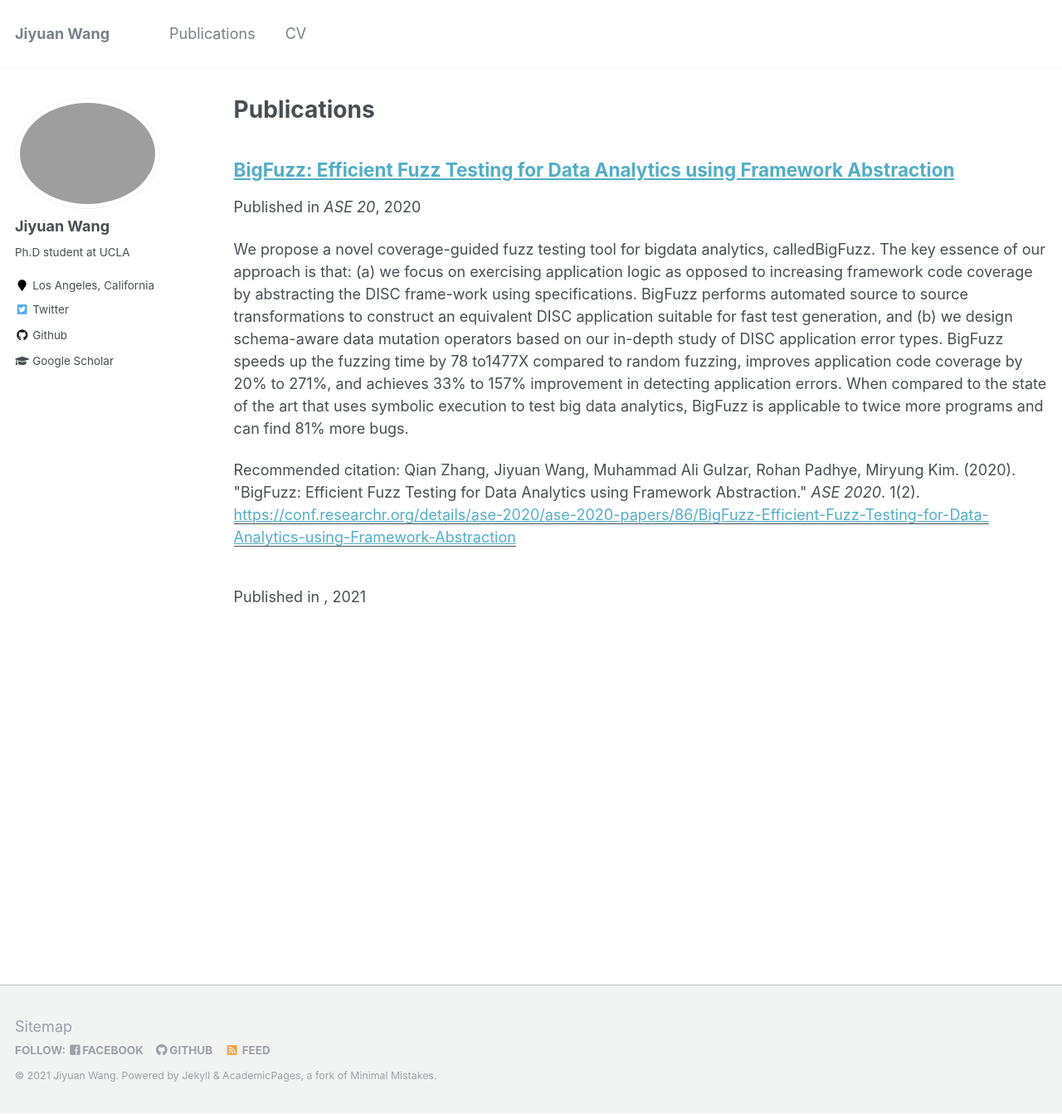
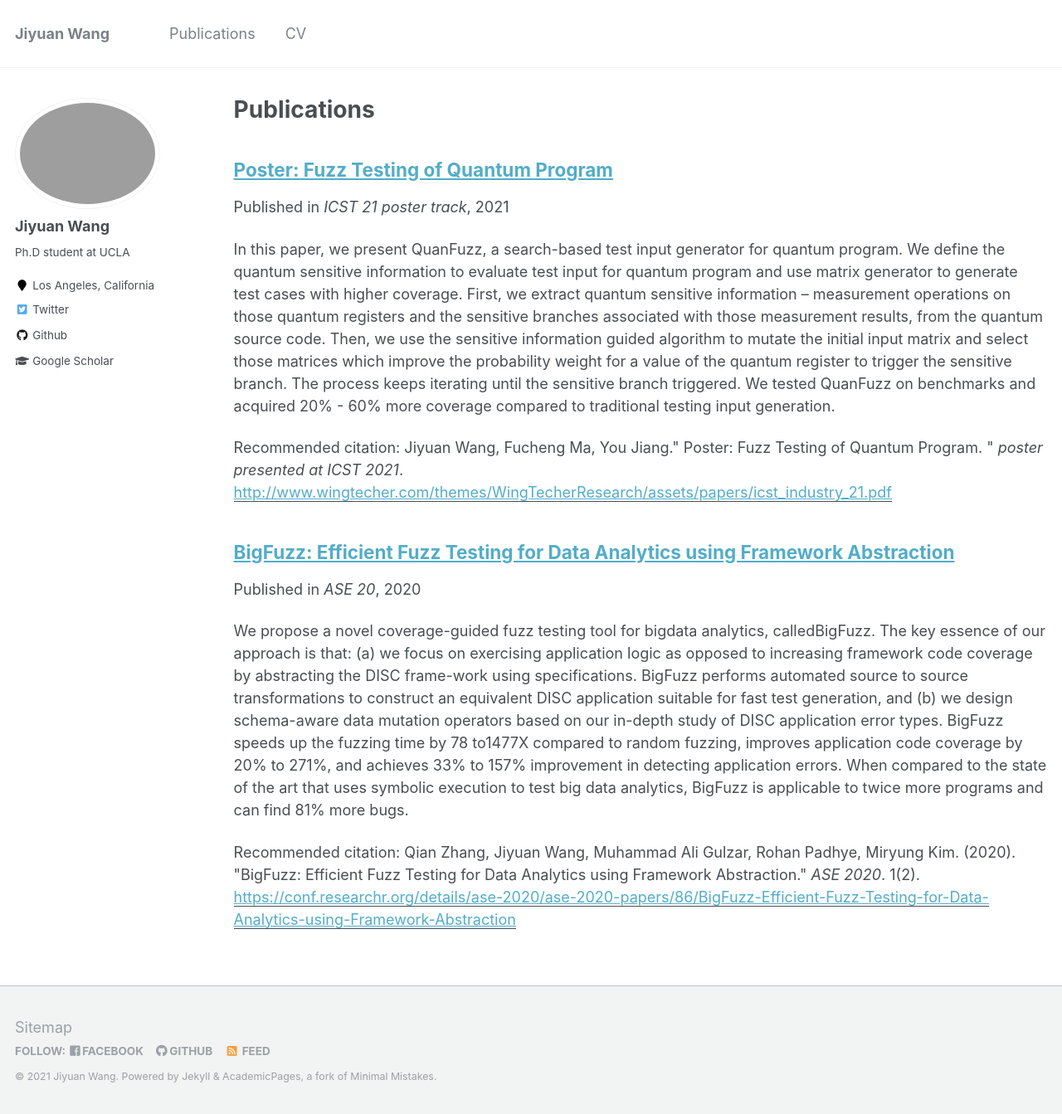
Before and after one commit to wjy99-c/wjy99-c.github.io, a Jekyll site: the page built from _pages/publications.md, in a window 1280 px wide and 1343 px high. Shown: the whole window at 83% size. Built offline with Jekyll 4.4.1, drawn with Linux system fonts in a browser that asks for light colours; some of the changed lines change nothing that is shown.

Commit message:
update tool paper

```diff
--- a/_publications/2009-10-01-paper-title-number-1.md
+++ b/_publications/2009-10-01-paper-title-number-1.md
@@ -4,7 +4,7 @@
 permalink: /publications/quanfuzz.pdf
 excerpt: 'In this paper, we present QuanFuzz, a search-based test input generator for quantum program. We define the quantum sensitive information to evaluate test input for quantum program and use matrix generator to generate test cases with higher coverage. First, we extract quantum sensitive information -- measurement operations on those quantum registers and the sensitive branches associated with those measurement results, from the quantum source code. Then, we use the sensitive information guided algorithm to mutate the initial input matrix and select those matrices which improve the probability weight for a value of the quantum register to trigger the sensitive branch. The process keeps iterating until the sensitive branch triggered. We tested QuanFuzz on benchmarks and acquired 20% - 60% more coverage compared to traditional testing input generation.'
 date: 2021-05-01
-venue: 'ICST 21 poster track', Best poster reward
+venue: 'ICST 21 poster track'
 paperurl: 'http://www.wingtecher.com/themes/WingTecherResearch/assets/papers/icst_industry_21.pdf'
 
 citation: 'Jiyuan Wang, Fucheng Ma, You Jiang.&quot; Poster: Fuzz Testing of Quantum Program. &quot; <i>poster presented at ICST 2021</i>.'
```
Also changed, not shown: 1 other file.
